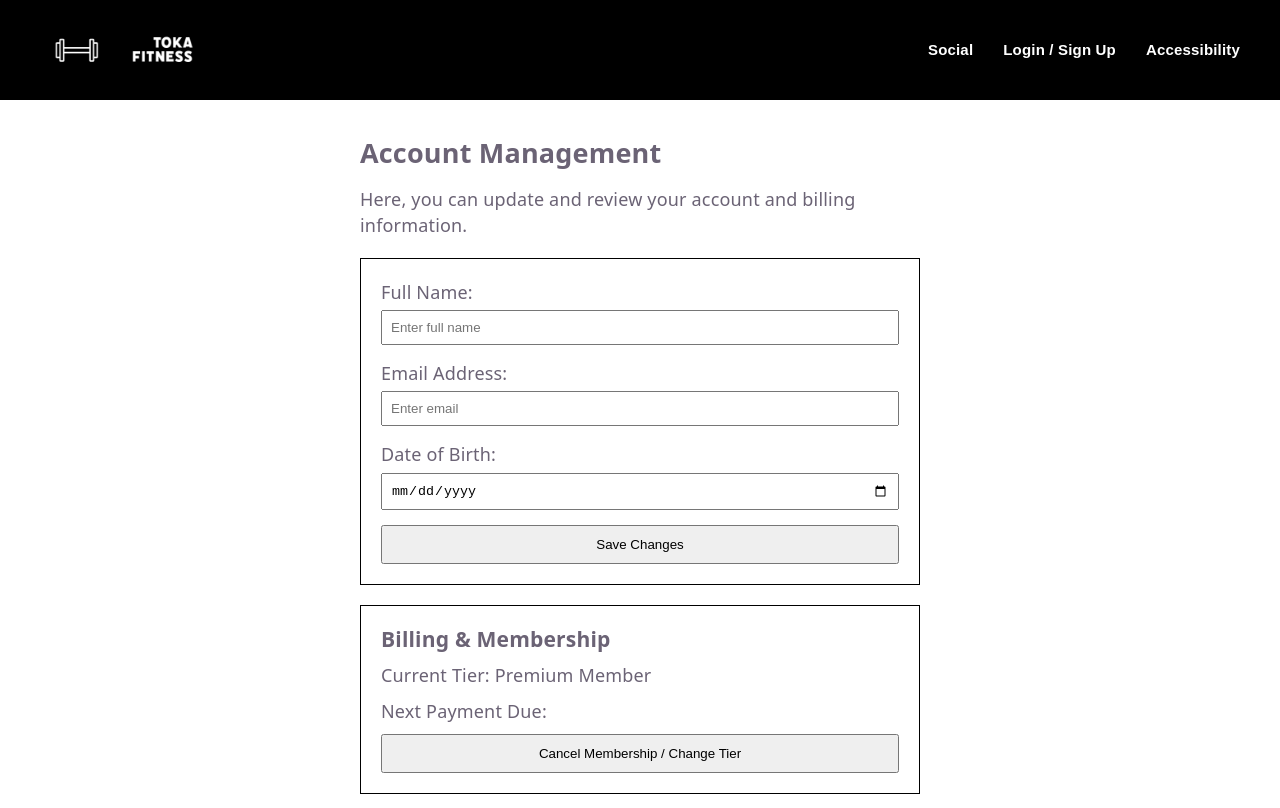
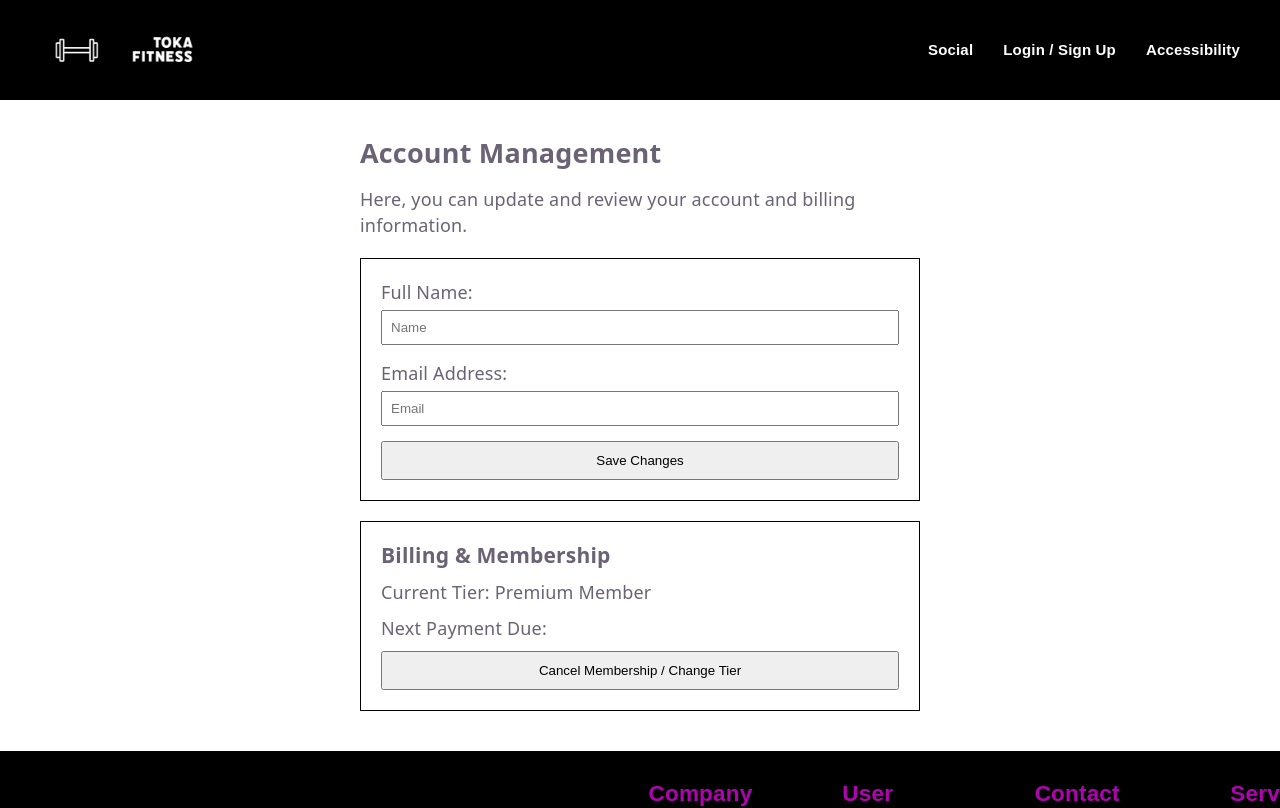
Before and after one commit to Krystian-De-Four/ToKa-Proposal, a React (Vite) app: page /manageAccount in a window 1280 px wide. Shown: the top 808 px of the page. Built offline with nearby package versions, Linux system fonts and the light colour scheme.

Commit message:
small changes

```diff
--- a/src/Components/Pages/Accountmanagement/Accountmanagement.jsx
+++ b/src/Components/Pages/Accountmanagement/Accountmanagement.jsx
@@ -1,6 +1,8 @@
 import './Accountmanagement.css';
 
 export default function Accountmanagement() {
+
+
     return (
         <div className="account-container">
             <h2>Account Management</h2>
@@ -9,18 +11,15 @@ export default function Accountmanagement() {
             <form className="account-form">
                 <div className="form-field">
                     <label>Full Name:</label>
-                    <input type="text" placeholder="Enter full name"/>
+                    <input type="text" placeholder="Name"/>
                 </div>
 
                 <div className="form-field">
                     <label>Email Address:</label>
-                    <input type="email" placeholder="Enter email" />
+                    <input type="email" placeholder="Email" />
                 </div>
 
-                <div className="form-field">
-                    <label>Date of Birth:</label>
-                    <input type="date" />
-                </div>
+
 
                 <button type="submit" className="update-btn">Save Changes</button>
             </form>
--- a/src/Components/Pages/Login/Login.jsx
+++ b/src/Components/Pages/Login/Login.jsx
@@ -11,7 +11,7 @@ export default function Login() {
         function handleSubmit(e){
         e.preventDefault();
 
-        alert("signed up!")
+        alert("Logged in")
     }
 
     return (
@@ -19,13 +19,13 @@ export default function Login() {
             <form onSubmit={handleSubmit} className="login-form-container">
                 <div className="login-email">
                     <label for="email">Enter your username or E-Mail to login, below:</label>
-                    <input className="login-email-input" type="email" placeholder="E-Mail / Username"></input>
+                    <input className="login-email-input" type="email" placeholder="E-Mail / Username" required></input>
                 </div>
                 <div className="login-password">
                     <label for="password">Enter account password:</label>
-                    <input className="login-password-input" type="password" placeholder="Enter password:"></input>
+                    <input className="login-password-input" type="password" placeholder="Enter password:" required></input>
 
-                    <NavLink className="work" to="">Forgot Password?</NavLink>
+                    <NavLink className="" to="">Forgot Password?</NavLink>
 
                     <button className="login-confirm">
                         <p>Login</p>
```
